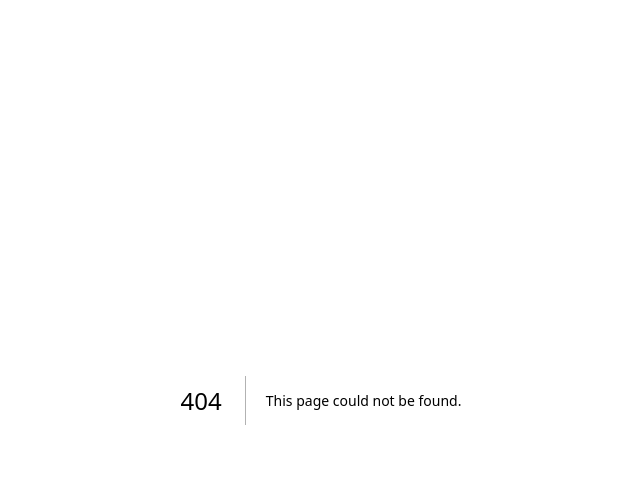
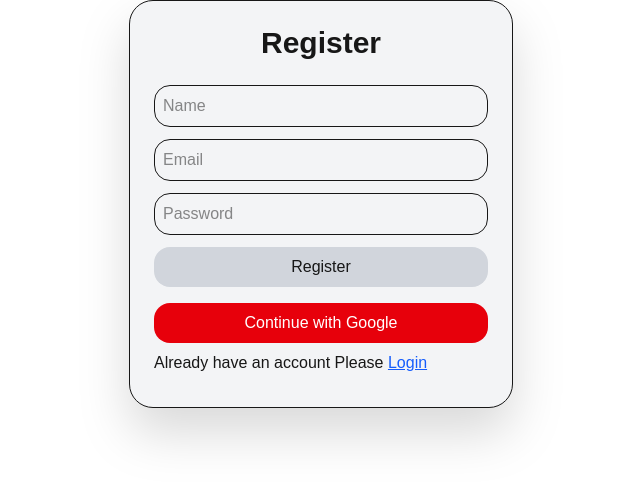
Before and after one commit to soponalways/shop-now, a Next.js app: page /register in a window 1280 px wide. Before the commit this address had no page. Shown: the top 482 px of the page, without its empty margins (319-959 px from the left). Built offline with nearby package versions, Linux system fonts and the light colour scheme.

Commit message:
User Register SuccesssFully

```diff
--- /dev/null
+++ b/app/api/register/route.js
@@ -0,0 +1,31 @@
+import dbConncect, { collections } from "@/lib/MongoDb/dbConnect";
+import bcrypt from "bcrypt";
+
+export async function POST(req, res) {
+    try {
+        const { name, email, password } = await req.json();
+
+        if (!name || !email || !password) {
+            return new Response(JSON.stringify({ message: "Missing fields" }), { status: 400 });
+        }
+
+        const usersCollection = await dbConncect(collections.users);
+        const existingUser = await usersCollection.findOne({ email });
+        if (existingUser) {
+            return new Response(JSON.stringify({ message: "User already exists" }), { status: 400 });
+        }
+
+        const hashedPassword = await bcrypt.hash(password, 10);
+
+        const newUser = await usersCollection.insertOne({
+            name,
+            email,
+            password: hashedPassword,
+            createdAt: new Date(),
+        });
+
+        return new Response(JSON.stringify({ message: "User registered", userId: newUser.insertedId }), { status: 201 });
+    } catch (err) {
+        return new Response(JSON.stringify({ message: err.message }), { status: 500 });
+    }
+}
--- /dev/null
+++ b/app/register/page.jsx
@@ -0,0 +1,71 @@
+"use client";
+import { signIn } from "next-auth/react";
+import Link from "next/link";
+import { redirect } from "next/navigation";
+import { useState } from "react";
+import { toast } from "react-toastify";
+
+export default function RegisterPage() {
+    const [form, setForm] = useState({ name: "", email: "", password: "" });
+    const [message, setMessage] = useState("");
+
+    const handleSubmit = async (e) => {
+        e.preventDefault();
+
+        const res = await fetch("/api/register", {
+            method: "POST",
+            headers: { "Content-Type": "application/json" },
+            body: JSON.stringify(form),
+        });
+        console.log("Resonponse When Post User DAta", res)
+        // Navigate when Successfullt Registered
+        if (res.status === 201) {
+            toast.success("Registered Successfully");
+            redirect('/');
+        }
+        const data = await res.json();
+        if (res.status === 400) {
+            toast.warn(data.message)
+        }
+        setMessage(data.message);
+    };
+
+    return (
+        <div className="p-6 max-w-sm mx-auto bg-gray-100 backdrop-blur-3xl drop-shadow-2xl border rounded-xl md:rounded-2xl lg:rounded-3xl">
+            <h1 className="text-2xl md:text-3xl text-center font-bold md:font-black mb-4 md:mb-6">Register</h1>
+            <form onSubmit={handleSubmit} className="flex flex-col gap-3">
+                <input
+                    type="text"
+                    placeholder="Name"
+                    value={form.name}
+                    onChange={(e) => setForm({ ...form, name: e.target.value })}
+                    className="border p-2  rounded-xl  md:rounded-2xl"
+                />
+                <input
+                    type="email"
+                    placeholder="Email"
+                    value={form.email}
+                    onChange={(e) => setForm({ ...form, email: e.target.value })}
+                    className="border p-2 rounded-xl  md:rounded-2xl"
+                />
+                <input
+                    type="password"
+                    placeholder="Password"
+                    value={form.password}
+                    onChange={(e) => setForm({ ...form, password: e.target.value })}
+                    className="border p-2 rounded-xl  md:rounded-2xl"
+                />
+                <button type="submit" className="bg-gray-300 hover:bg-gray-400 cursor-pointer rounded-xl md:rounded-2xl py-2">Register</button>
+            </form>
+            <div className="mt-4">
+                <button onClick={() => signIn("google")} className="bg-red-600 text-white py-2 w-full rounded-xl cursor-pointer md:rounded-2xl">
+                    Continue with Google
+                </button>
+            </div>
+
+            <p className="py-2">Already have an account Please <Link href={'/register'} className="underline text-blue-600 ">Login </Link></p>
+
+            {message && <p className="mt-3">{message}</p>}
+        </div>
+    );
+}
--- a/package.json
+++ b/package.json
@@ -18,7 +18,8 @@
     "next-auth": "^4.24.11",
     "react": "19.1.0",
     "react-dom": "19.1.0",
-    "react-redux": "^9.2.0"
+    "react-redux": "^9.2.0",
+    "react-toastify": "^11.0.5"
   },
   "devDependencies": {
     "@eslint/eslintrc": "^3",
```
Also changed, not shown: 1 other file (tests, documents, lock files or other folders).
